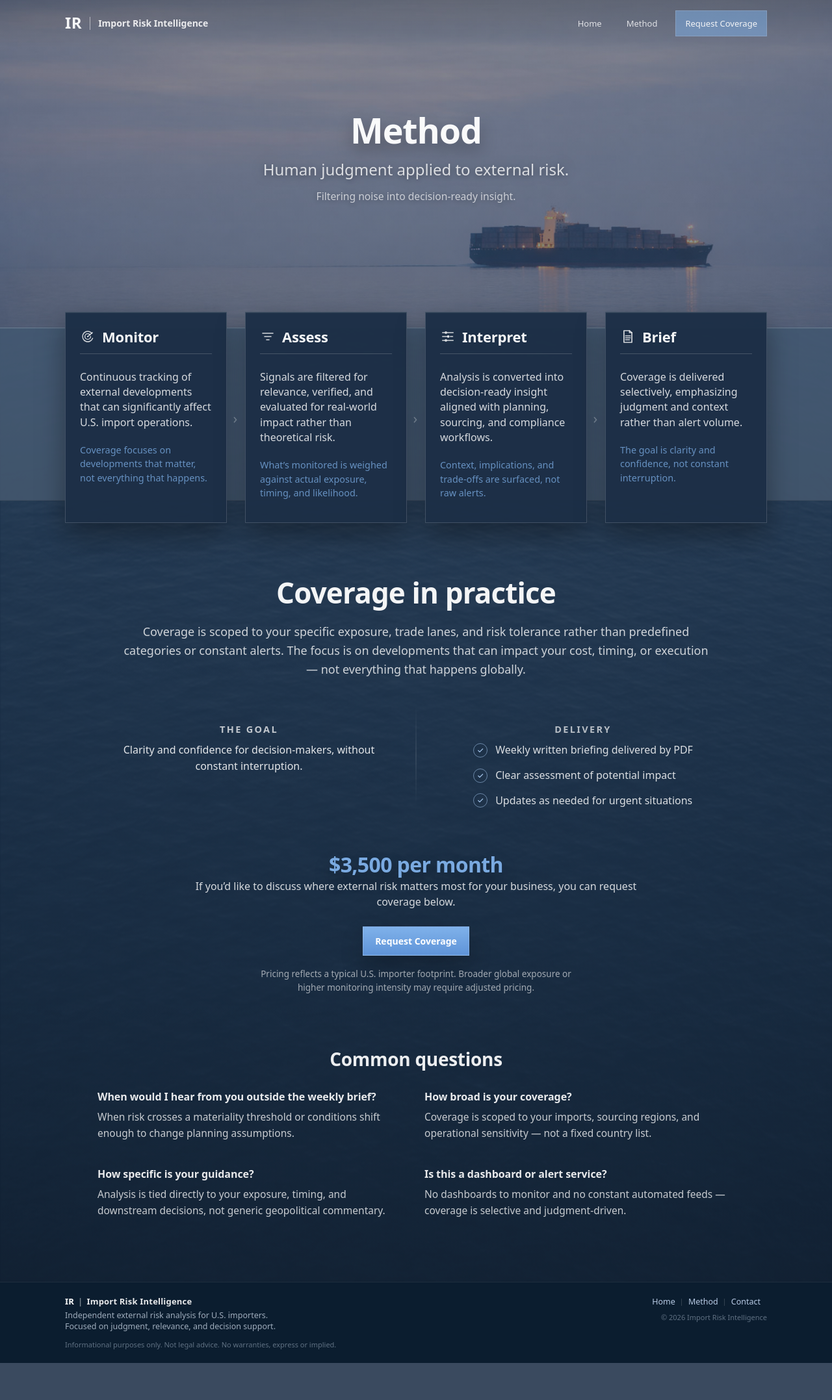
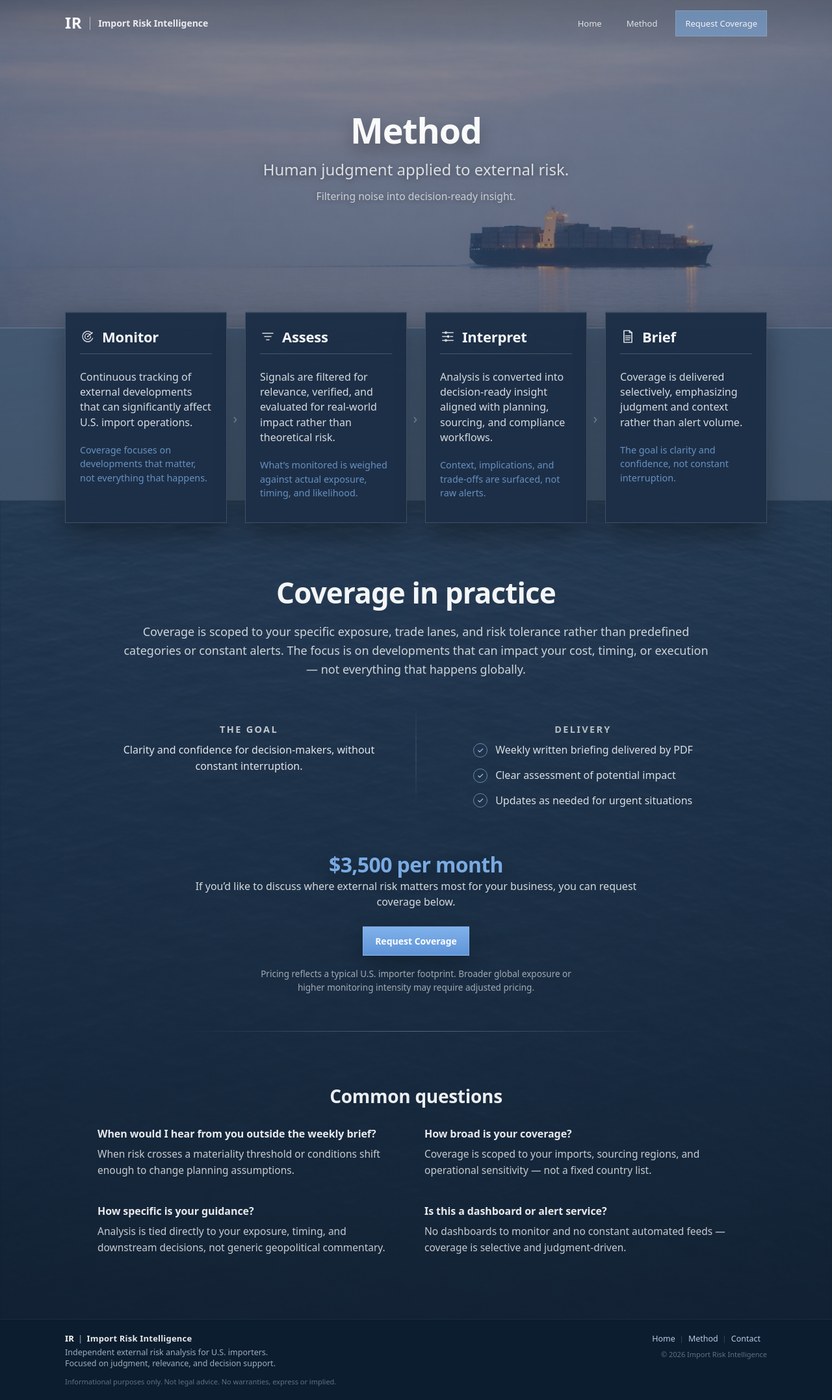
Before and after one commit to importrisk/import-risk-intelligence-site, a Jekyll site: the page built from method.html, in a window 1280 px wide. Shown: the whole page at 65% size. Built offline with Jekyll 4.4.1, drawn with Linux system fonts in a browser that asks for light colours; before the commit the page ends 2098 px from its top, so only the background shows below that.

Commit message:
Update method.html

```diff
--- a/method.html
+++ b/method.html
@@ -248,7 +248,7 @@ css: /method.css?v=100
     Pricing reflects a typical U.S. importer footprint. Broader global exposure or higher monitoring
     intensity may require adjusted pricing.
   </p>
-
+   <div class="mp-divider" aria-hidden="true"></div>
 </div>
 
         <!-- COMMON QUESTIONS -->
```
